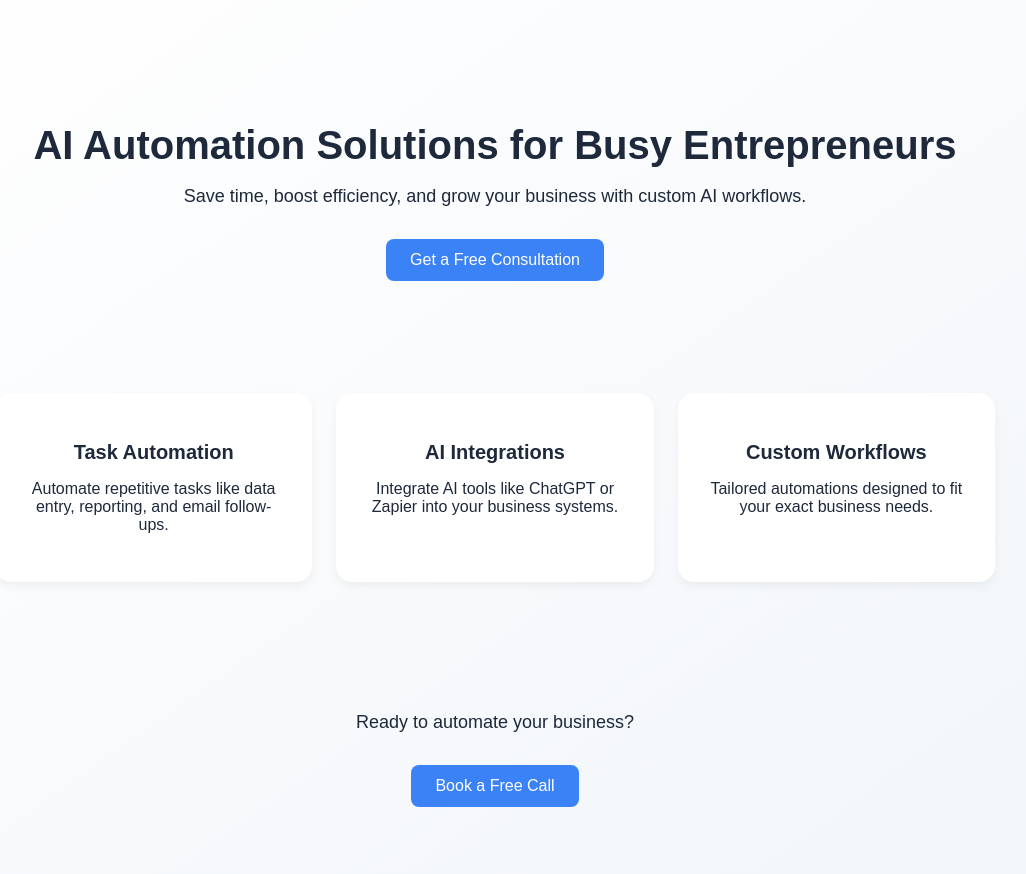
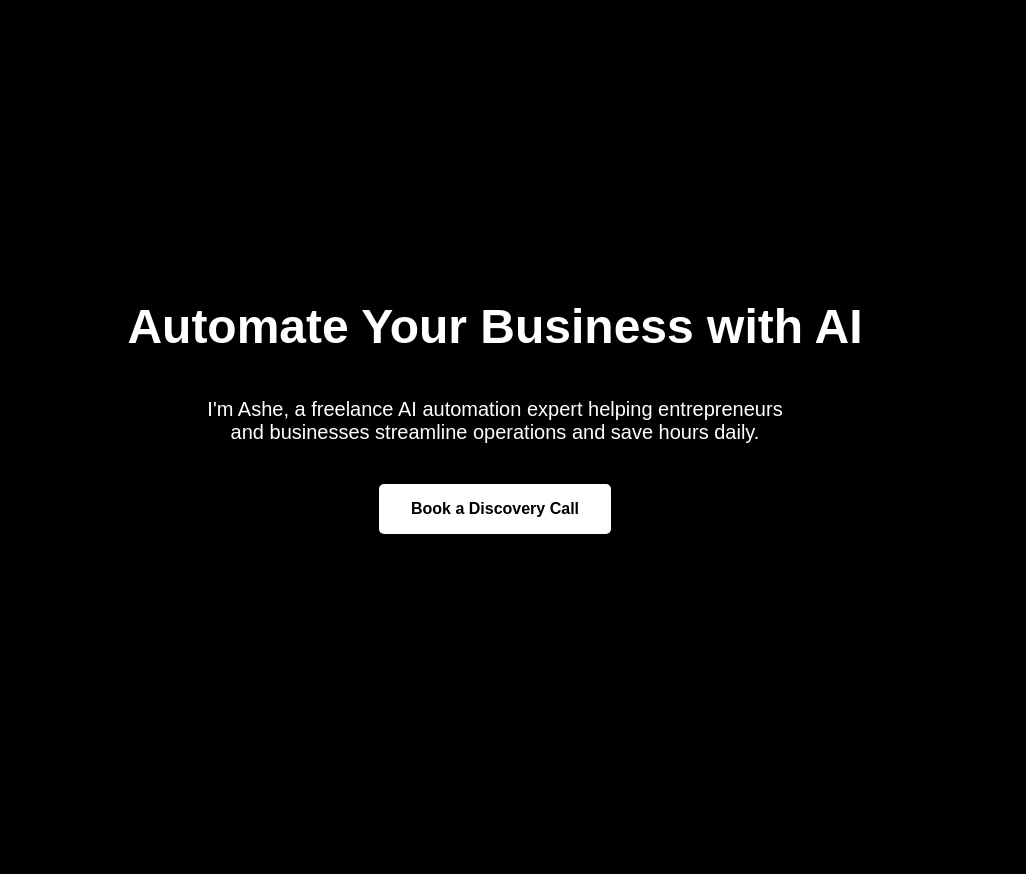
Before and after one commit to asheaisystems/landingpage, a plain HTML site: page index.html in a window 1280 px wide. Shown: the whole page, without its empty margins (145-1171 px from the left). After the commit the page ends 800 px from the top, so only its background shows below. Drawn offline with Linux system fonts and the light colour scheme.

Commit message:
Update index.html

```diff
--- a/index.html
+++ b/index.html
@@ -3,80 +3,52 @@
 <head>
   <meta charset="UTF-8" />
   <meta name="viewport" content="width=device-width, initial-scale=1.0" />
-  <title>AI Automation Freelancer</title>
+  <title>AI Automation Freelancer - Ashe AI Systems</title>
   <style>
     body {
       margin: 0;
-      font-family: sans-serif;
-      background: linear-gradient(to bottom right, white, #f1f5f9);
-      color: #1e293b;
+      padding: 0;
+      background-color: black;
+      color: white;
+      font-family: Arial, sans-serif;
+      display: flex;
+      flex-direction: column;
+      align-items: center;
+      justify-content: center;
+      height: 100vh;
       text-align: center;
-      padding: 2rem;
     }
-    .hero {
-      padding: 4rem 1rem;
+
+    h1 {
+      font-size: 3em;
+      margin-bottom: 0.5em;
     }
-    .hero h1 {
-      font-size: 2.5rem;
-      margin-bottom: 1rem;
+
+    p {
+      font-size: 1.25em;
+      max-width: 600px;
+      margin-bottom: 2em;
     }
-    .hero p {
-      font-size: 1.125rem;
-      margin-bottom: 2rem;
+
+    a.button {
+      text-decoration: none;
+      color: black;
+      background-color: white;
+      padding: 1em 2em;
+      border-radius: 5px;
+      font-weight: bold;
+      transition: background-color 0.3s, color 0.3s;
     }
-    .btn {
-      padding: 0.75rem 1.5rem;
-      background: #3b82f6;
-      color: white;
-      border: none;
-      border-radius: 0.5rem;
-      font-size: 1rem;
-      cursor: pointer;
-    }
-    .cards {
-      display: grid;
-      grid-template-columns: repeat(auto-fit, minmax(240px, 1fr));
-      gap: 1.5rem;
-      max-width: 1000px;
-      margin: 3rem auto;
-    }
-    .card {
-      background: white;
-      padding: 2rem;
-      border-radius: 1rem;
-      box-shadow: 0 4px 10px rgba(0,0,0,0.05);
-    }
-    .card h2 {
-      margin-bottom: 0.5rem;
-      font-size: 1.25rem;
+
+    a.button:hover {
+      background-color: #ccc;
+      color: black;
     }
   </style>
 </head>
 <body>
-  <div class="hero">
-    <h1>AI Automation Solutions for Busy Entrepreneurs</h1>
-    <p>Save time, boost efficiency, and grow your business with custom AI workflows.</p>
-    <button class="btn">Get a Free Consultation</button>
-  </div>
-
-  <div class="cards">
-    <div class="card">
-      <h2>Task Automation</h2>
-      <p>Automate repetitive tasks like data entry, reporting, and email follow-ups.</p>
-    </div>
-    <div class="card">
-      <h2>AI Integrations</h2>
-      <p>Integrate AI tools like ChatGPT or Zapier into your business systems.</p>
-    </div>
-    <div class="card">
-      <h2>Custom Workflows</h2>
-      <p>Tailored automations designed to fit your exact business needs.</p>
-    </div>
-  </div>
-
-  <div class="hero">
-    <p>Ready to automate your business?</p>
-    <button class="btn">Book a Free Call</button>
-  </div>
+  <h1>Automate Your Business with AI</h1>
+  <p>I'm Ashe, a freelance AI automation expert helping entrepreneurs and businesses streamline operations and save hours daily.</p>
+  <a class="button" href="https://calendly.com/asheaisystems/30min" target="_blank">Book a Discovery Call</a>
 </body>
 </html>
```
